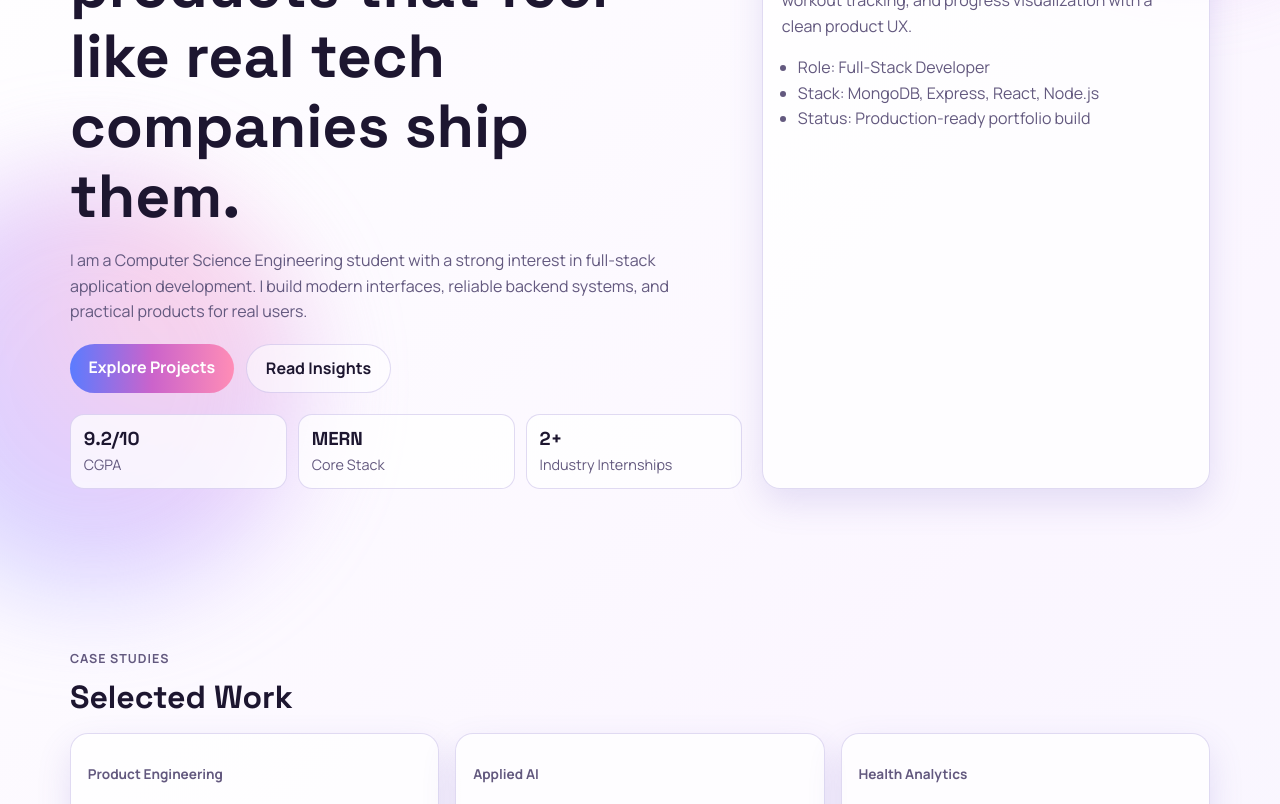
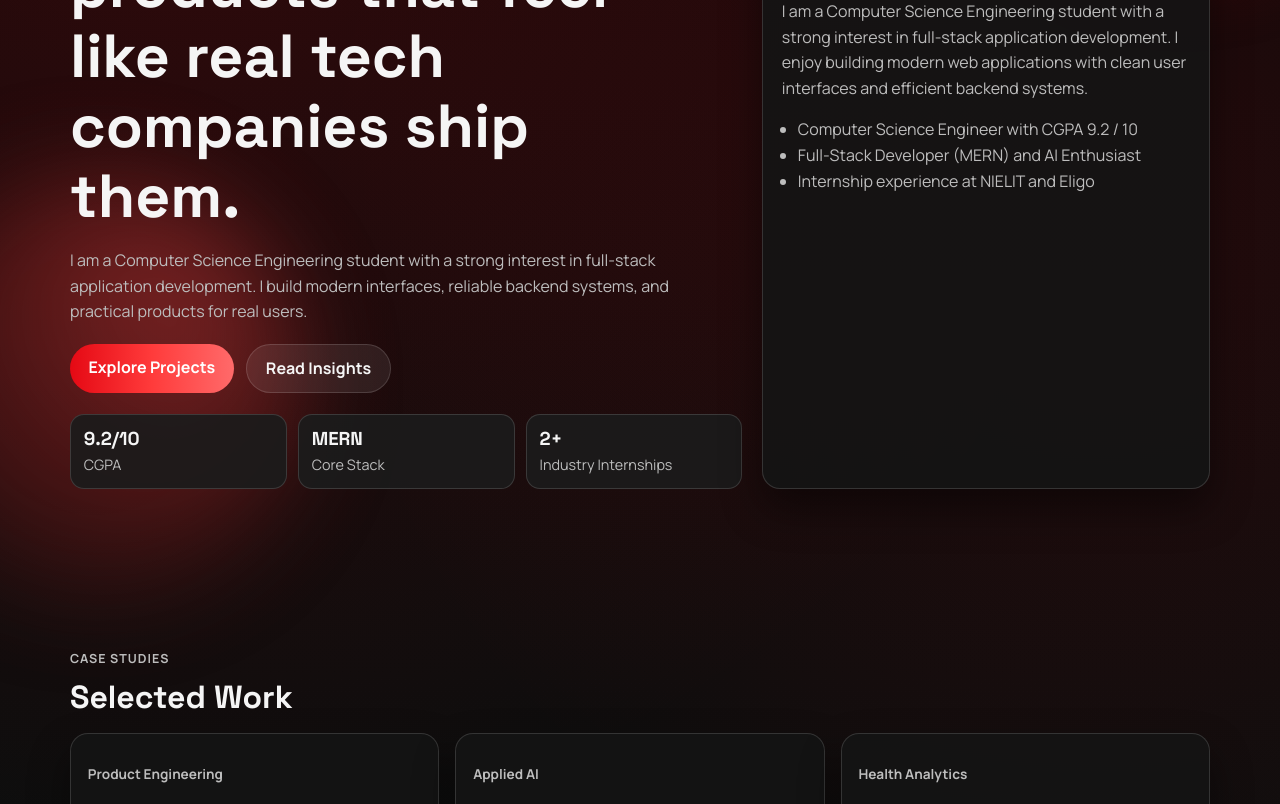
Before and after one commit to codingwithaish/codingwithaish.github.io, a plain HTML site: page index.html in a window 1280 px wide. Shown: the part 323-1127 px from the top of the page. Drawn offline with Linux system fonts and the light colour scheme.

Commit message:
Apply Netflix-inspired styling and hero About Me

```diff
--- a/index.html
+++ b/index.html
@@ -58,16 +58,17 @@
           </div>
         </div>
 
-        <aside class="hero-panel reveal">
-          <p class="panel-kicker">Featured Build</p>
-          <h2>FitHealth Tracker</h2>
+        <aside id="about" class="hero-panel reveal">
+          <p class="panel-kicker">About Me</p>
+          <h2>Thathapudi Nikhitha Aishwarya</h2>
           <p>
-            A full-stack fitness product for profile management, workout tracking, and progress visualization with a clean product UX.
+            I am a Computer Science Engineering student with a strong interest in full-stack application development.
+            I enjoy building modern web applications with clean user interfaces and efficient backend systems.
           </p>
           <ul>
-            <li>Role: Full-Stack Developer</li>
-            <li>Stack: MongoDB, Express, React, Node.js</li>
-            <li>Status: Production-ready portfolio build</li>
+            <li>Computer Science Engineer with CGPA 9.2 / 10</li>
+            <li>Full-Stack Developer (MERN) and AI Enthusiast</li>
+            <li>Internship experience at NIELIT and Eligo</li>
           </ul>
         </aside>
       </div>
@@ -158,19 +159,6 @@
       </div>
     </section>
 
-    <section id="about" class="section alt">
-      <div class="container about-block reveal">
-        <div>
-          <p class="eyebrow">About</p>
-          <h2>Thathapudi Nikhitha Aishwarya</h2>
-        </div>
-        <p>
-          I am passionate about creating useful and practical web and mobile applications that solve real-world problems.
-          I am always eager to learn new technologies and continuously improve my development skills to build better software solutions.
-        </p>
-      </div>
-    </section>
-
     <section id="contact" class="section">
       <div class="container contact-box reveal">
         <div>
--- a/styles.css
+++ b/styles.css
@@ -1,14 +1,15 @@
 :root {
-  --bg: #fcf9ff;
-  --bg-soft: #f6f1ff;
-  --surface: rgba(255, 255, 255, 0.75);
-  --text: #1d1630;
-  --muted: #63597f;
-  --accent: #5b7cff;
-  --accent-2: #cb63cb;
-  --accent-3: #ff8db6;
-  --border: rgba(114, 94, 194, 0.22);
-  --shadow: 0 14px 34px rgba(107, 84, 191, 0.16);
+  --bg: #0a0a0a;
+  --bg-soft: #141414;
+  --surface: rgba(20, 20, 20, 0.9);
+  --surface-2: rgba(28, 28, 28, 0.92);
+  --text: #f5f5f5;
+  --muted: #bdbdbd;
+  --accent: #e50914;
+  --accent-2: #ff3b3b;
+  --accent-3: #b00610;
+  --border: rgba(255, 255, 255, 0.14);
+  --shadow: 0 20px 40px rgba(0, 0, 0, 0.45);
 }
 
 * {
@@ -23,7 +24,10 @@ body {
   margin: 0;
   font-family: "Manrope", sans-serif;
   color: var(--text);
-  background: linear-gradient(135deg, #ffffff 0%, #fbf6ff 42%, #f4f8ff 100%);
+  background:
+    radial-gradient(circle at 16% 6%, rgba(229, 9, 20, 0.18), transparent 34%),
+    radial-gradient(circle at 86% 18%, rgba(229, 9, 20, 0.12), transparent 30%),
+    linear-gradient(180deg, #080808 0%, #101010 56%, #090909 100%);
   line-height: 1.6;
   overflow-x: hidden;
 }
@@ -34,7 +38,7 @@ body {
   filter: blur(50px);
   pointer-events: none;
   z-index: -1;
-  opacity: 0.55;
+  opacity: 0.45;
   animation: drift 14s ease-in-out infinite alternate;
 }
 
@@ -43,7 +47,7 @@ body {
   height: 360px;
   top: -80px;
   right: -80px;
-  background: radial-gradient(circle at 30% 30%, #8bb7ff, #b68bff, #f2a6d9);
+  background: radial-gradient(circle at 30% 30%, #ff5a5a, #e50914, #430306);
 }
 
 .orb-2 {
@@ -51,7 +55,7 @@ body {
   height: 420px;
   left: -120px;
   bottom: -120px;
-  background: radial-gradient(circle at 70% 30%, #ffb3d1, #c9a8ff, #a8d1ff);
+  background: radial-gradient(circle at 70% 30%, #ef4444, #7f1d1d, #111111);
   animation-duration: 17s;
 }
 
@@ -65,7 +69,7 @@ body {
 }
 
 .alt {
-  background: linear-gradient(120deg, rgba(255, 255, 255, 0.5), rgba(244, 240, 255, 0.75));
+  background: linear-gradient(120deg, rgba(18, 18, 18, 0.85), rgba(10, 10, 10, 0.88));
   border-top: 1px solid var(--border);
   border-bottom: 1px solid var(--border);
 }
@@ -75,7 +79,7 @@ body {
   top: 0;
   z-index: 50;
   backdrop-filter: blur(14px);
-  background: rgba(255, 255, 255, 0.65);
+  background: rgba(10, 10, 10, 0.82);
   border-bottom: 1px solid var(--border);
 }
 
@@ -185,12 +189,12 @@ h2 {
 .btn-primary {
   color: #fff;
   border: none;
-  background: linear-gradient(90deg, var(--accent), var(--accent-2), var(--accent-3));
+  background: linear-gradient(90deg, var(--accent), var(--accent-2), #ff6a6a);
 }
 
 .btn-ghost {
   color: var(--text);
-  background: rgba(255, 255, 255, 0.55);
+  background: rgba(255, 255, 255, 0.08);
 }
 
 .metrics {
@@ -202,7 +206,7 @@ h2 {
 
 .metrics article {
   border: 1px solid var(--border);
-  background: var(--surface);
+  background: var(--surface-2);
   border-radius: 14px;
   padding: 0.8rem;
 }
@@ -234,7 +238,7 @@ h2 {
 
 .panel-kicker,
 .tag {
-  color: var(--accent-2);
+  color: #ff7f7f;
   font-weight: 700;
   font-size: 0.85rem;
 }
@@ -277,9 +281,9 @@ h2 {
 }
 
 .card:hover {
-  transform: translateY(-6px);
-  border-color: rgba(116, 93, 240, 0.45);
-  box-shadow: 0 18px 28px rgba(119, 102, 204, 0.24);
+  transform: scale(1.03) translateY(-5px);
+  border-color: rgba(229, 9, 20, 0.7);
+  box-shadow: 0 22px 36px rgba(0, 0, 0, 0.52);
 }
 
 .card a {
@@ -310,7 +314,7 @@ h2 {
   text-decoration: none;
   color: var(--text);
   border: 1px solid var(--border);
-  background: rgba(255, 255, 255, 0.66);
+  background: rgba(255, 255, 255, 0.06);
   border-radius: 999px;
   padding: 0.55rem 0.85rem;
   transition: transform 0.25s ease, border-color 0.25s ease;
@@ -318,7 +322,7 @@ h2 {
 
 .contact-links a:hover {
   transform: translateY(-2px);
-  border-color: rgba(116, 93, 240, 0.55);
+  border-color: rgba(229, 9, 20, 0.8);
 }
 
 footer {
@@ -326,7 +330,7 @@ footer {
   text-align: center;
   border-top: 1px solid var(--border);
   color: var(--muted);
-  background: rgba(255, 255, 255, 0.55);
+  background: rgba(0, 0, 0, 0.5);
 }
 
 .reveal {
```
